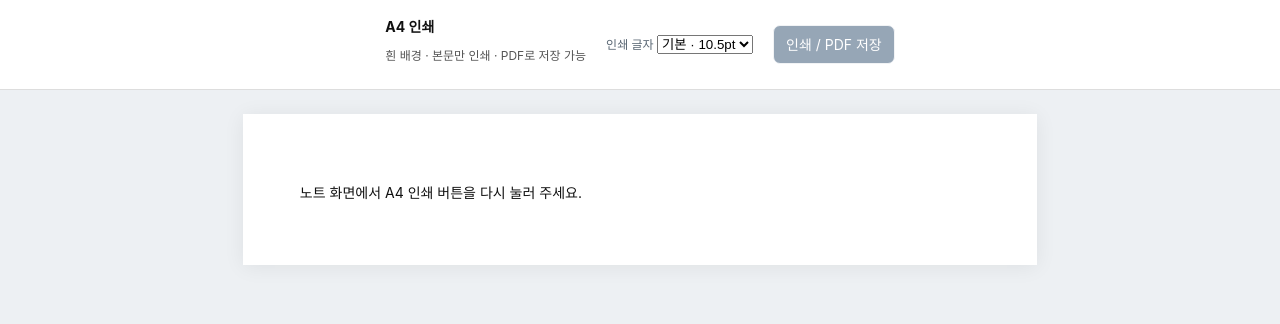
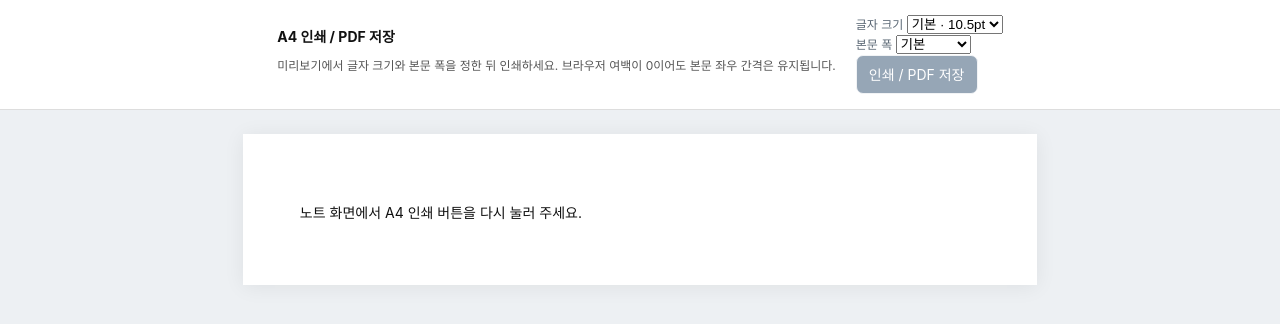
Before and after one commit to vividhyeok/Lecture-Notes, a browser extension: page extension/print.html in a window 1280 px wide. Drawn offline with Linux system fonts and the light colour scheme.

Commit message:
Improve print preview controls and margins

```diff
--- a/extension/print.html
+++ b/extension/print.html
@@ -1,3 +1,3 @@
 <!doctype html>
 <html lang="ko"><head><meta charset="utf-8"><meta name="viewport" content="width=device-width,initial-scale=1"><title>강의노트 인쇄</title><link rel="stylesheet" href="style.css"><link rel="stylesheet" href="print.css"></head>
-<body class="print-page"><nav class="print-actions"><div><strong>A4 인쇄</strong><p>흰 배경 · 본문만 인쇄 · PDF로 저장 가능</p></div><label>인쇄 글자 <select id="printSize"><option value="9">작게 · 9pt</option><option value="10.5" selected>기본 · 10.5pt</option><option value="12">크게 · 12pt</option></select></label><button id="doPrint">인쇄 / PDF 저장</button></nav><main><p id="printCourse" class="eyebrow"></p><article id="printBody" class="markdown"></article></main><script src="markdown.js"></script><script src="print.js"></script></body></html>
+<body class="print-page"><nav class="print-actions"><div class="print-actions-copy"><strong>A4 인쇄 / PDF 저장</strong><p>미리보기에서 글자 크기와 본문 폭을 정한 뒤 인쇄하세요. 브라우저 여백이 0이어도 본문 좌우 간격은 유지됩니다.</p></div><div class="print-controls"><label>글자 크기 <select id="printSize"><option value="9.5">작게 · 9.5pt</option><option value="10.5" selected>기본 · 10.5pt</option><option value="12">크게 · 12pt</option></select></label><label>본문 폭 <select id="printWidth"><option value="172mm">넓게</option><option value="166mm" selected>기본</option><option value="158mm">여백 넉넉</option></select></label><button id="doPrint">인쇄 / PDF 저장</button></div></nav><main class="print-sheet"><p id="printCourse" class="eyebrow"></p><article id="printBody" class="markdown"></article></main><script src="markdown.js"></script><script src="print.js"></script></body></html>
```
